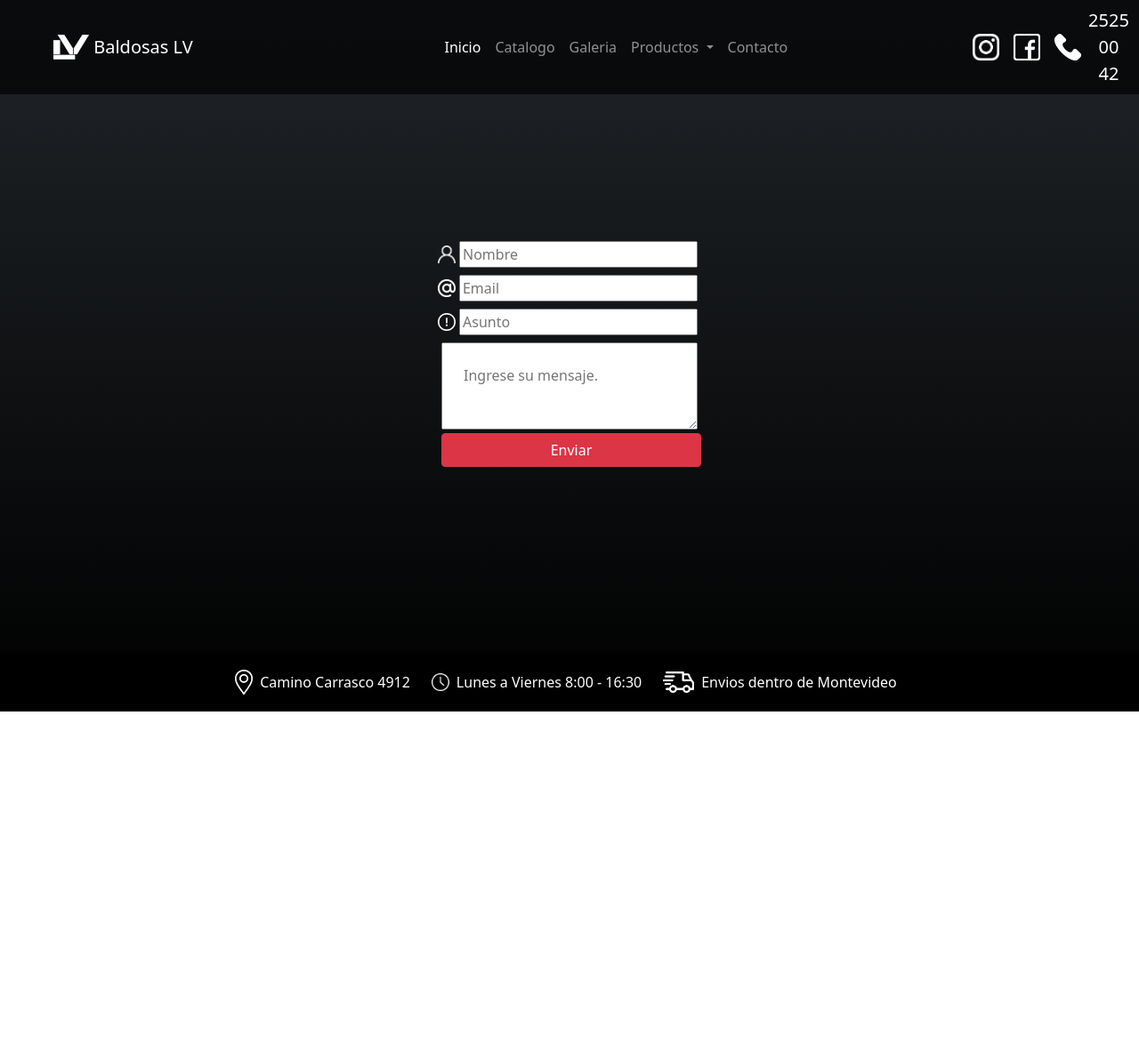
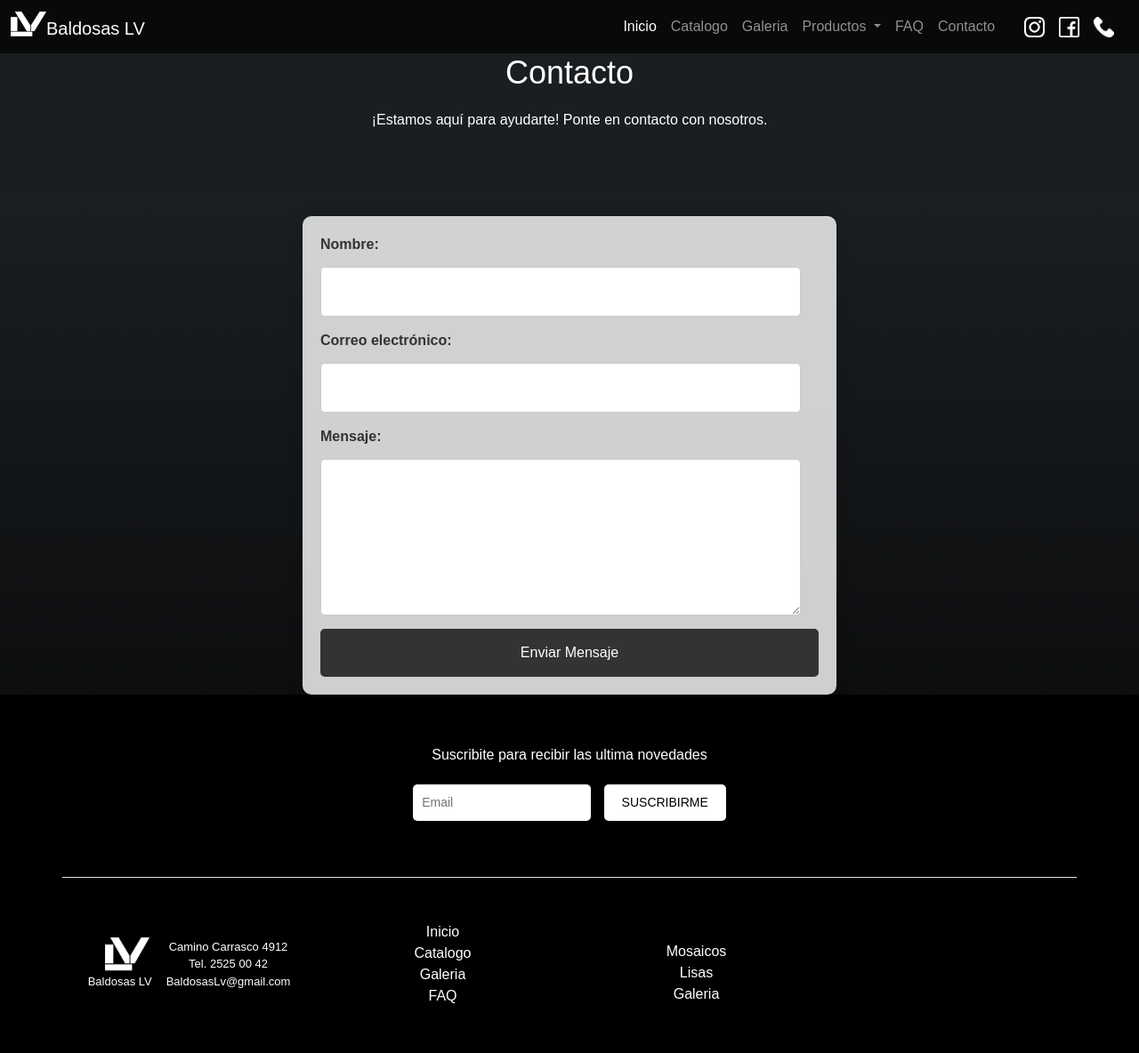
Before and after one commit to rodrigoSaporiti/baldosasLaVirgen, a website: page frontend/contacto.html in a window 1280 px wide. Shown: the whole page at 89% size. Before the commit the page ends 800 px from the top, so only its background shows below. Drawn offline with Linux system fonts and the light colour scheme; grey boxes are pictures that could not be loaded.

Commit message:
contacto

```diff
--- a/frontend/contacto.html
+++ b/frontend/contacto.html
@@ -6,22 +6,24 @@
     <title>Catalogo-Baldosas La Virgen</title>
     <link rel="stylesheet" href="../css/bootstrap.min.css">
     <link rel="stylesheet" href="style.css">
+
 </head>
 <body class="barraDegradeInversa">
 
 
-
-  <nav class="navbar navbar-expand-lg navbar-dark colorNav justify-content-center relative-top">
-    <div class="container-fluid">
-      <a class="navbar-brand" href="index.html">
-        <img src="imagenes/sinTexto.png" alt="logo" width="40" height="30" class="d-inline-block align-text-top ms-lg-5 jus">
-       <span class="ms-5 ms-md-0">Baldosas LV</span>
+  <nav class="navbar navbar-expand-lg navbar-dark colorNav fixed-top">
+    <div class="container-fluid logo ">
+      <a class="navbar-brand d-flex" href="index.html">
+        <img src="imagenes/sinTexto.png" alt="logo" width="40" height="30"
+          class=" align-text-top " />
+        <span class=" baldosaslv mt-1">Baldosas LV</span>
       </a>
-      <button class="navbar-toggler" type="button" data-bs-toggle="collapse" data-bs-target="#navbarSupportedContent" aria-controls="navbarSupportedContent" aria-expanded="false" aria-label="Toggle navigation">
+      <button class="navbar-toggler" type="button" data-bs-toggle="collapse" data-bs-target="#navbarSupportedContent"
+        aria-controls="navbarSupportedContent" aria-expanded="false" aria-label="Toggle navigation">
         <span class="navbar-toggler-icon"></span>
       </button>
-      <div class="collapse navbar-collapse" id="navbarSupportedContent">
-        <ul class="navbar-nav text-center align-items-sm-center align-items-sm-start marginUl" >
+      <div class="collapse navbar-collapse justify-content-end " id="navbarSupportedContent">
+        <ul class="navbar-nav text-center align-items-sm-center align-items-sm-start">
           <li class="nav-item">
             <a class="nav-link active" aria-current="page" href="index.html">Inicio</a>
           </li>
@@ -32,87 +34,167 @@
             <a class="nav-link" href="galeria.html">Galeria</a>
           </li>
           <li class="nav-item dropdown">
-            <a class="nav-link dropdown-toggle" href="#" id="navbarDropdown" role="button" data-bs-toggle="dropdown" aria-expanded="false">
+            <a class="nav-link dropdown-toggle" href="#" id="navbarDropdown" role="button" data-bs-toggle="dropdown"
+              aria-expanded="false">
               Productos
             </a>
-            <ul class="dropdown-menu colorNav" aria-labelledby="navbarDropdown">
-              <li><a class="dropdown-item text-white text-center" href="lisas.html">Lisas</a></li>
-              <li><hr class="dropdown-divider"></li>
-              <li><a class="dropdown-item text-white text-center" href="mosaicos.html">Mosaicos</a></li>
-              <li><hr class="dropdown-divider"></li>
-              <li><a class="dropdown-item text-white text-center" href="vereda.html">Vereda</a></li>
-
+            <ul class="dropdown-menu colorNav " aria-labelledby="navbarDropdown">
+              <li>
+                <a class="dropdown-item text-white text-center " href="lisas.html">Lisas</a>
+              </li>
+              <li>
+                <hr class="dropdown-divider" />
+              </li>
+              <li>
+                <a class="dropdown-item text-white text-center" href="mosaicos.html">Mosaicos</a>
+              </li>
+              <li>
+                <hr class="dropdown-divider" />
+              </li>
+              <li>
+                <a class="dropdown-item text-white text-center" href="vereda.html">Vereda</a>
+              </li>
             </ul>
           </li>
+
+          <li class="nav-item">
+            <a class="nav-link" href="galeria.html">FAQ</a>
+          </li>
+
           <li class="nav-item">
             <a class="nav-link" href="contacto.html">Contacto</a>
           </li>
 
           <a class="navbar-brand" target="_blank" href="https://www.instagram.com/baldosas_lavirgen_srl/">
-            <img src="imagenes/instagram (1).png" alt="" width="30" height="30" class="d-inline-block align-text-top m d-none d-lg-block" style="margin-left: 200px;">
+            <img src="imagenes/instagram (1).png" alt="" width="23" height="23"
+              class="d-inline-block align-text-top m d-none d-lg-block" style="margin-left: 25px" />
           </a>
 
-
           <a class="navbar-brand" target="_blank" href="https://www.facebook.com/BALDOSASLAVIRGEN">
-            <img src="imagenes/FB.png" alt="" width="30" height="30" class="d-inline-block align-text-top m d-none d-lg-block">
+            <img src="imagenes/FB.png" alt="" width="23" height="23"
+              class="d-inline-block align-text-top m d-none d-lg-block" />
           </a>
 
-          <a class="navbar-brand me-2" href="#">
-            <img src="imagenes/TELEFONO.png" alt="" width="30" height="30" class="d-inline-block align-text-top m d-none d-lg-block">
+          <a class="navbar-brand" href="#">
+            <img src="imagenes/TELEFONO.png" alt="" height="23"
+              class="d-inline-block align-text-top m d-none d-lg-block" />
           </a>
 
-          <p class="text-white m-auto lead d-none d-lg-block">2525 00 42</p>
 
         </ul>
       </div>
     </div>
   </nav>
 
+  <main>
+    <header>
+        <h1>Contacto</h1>
+        <p>¡Estamos aquí para ayudarte! Ponte en contacto con nosotros.</p>
+    </header>
+    <form>
+        <label for="nombre">Nombre:</label>
+        <input type="text" id="nombre" name="nombre" required>
 
-<main class="text-center m-5 mt-auto">
+        <label for="email">Correo electrónico:</label>
+        <input type="email" id="email" name="email" required>
 
-    <form class="d-grid w-25  m-auto">
+        <label for="mensaje">Mensaje:</label>
+        <textarea id="mensaje" name="mensaje" rows="6" required></textarea>
 
-      <div class="d-flex ">
-        <img src="imagenes/contacto/user.png" style="width: 20px; height: 20px;" class="m-auto m-2">
-        <input class="m-1 w-100" type="text" placeholder="Nombre" id="nombre">
-      </div>
-
-      <div class="d-flex">
-        <img src="imagenes/contacto/arroba.png" style="width: 20px; height: 20px;" class="m-auto ">
-        <input class="m-1 w-100" type="text" placeholder="Email" id="email">
-
-      </div>
-
-      <div class="d-flex">
-        <img src="imagenes/contacto/asunto.png" style="width: 20px; height: 20px;" class="m-auto">
-        <input class="m-1 w-100" type="text" placeholder="Asunto"id="asunto">
-      </div>
-
-        <textarea class="m-1 p-4" placeholder="Ingrese su mensaje."></textarea>
-        <button class="btn btn-danger w-auto  ms-1 ">Enviar</button>
+        <button class="buttonContacto" type="submit">Enviar Mensaje</button>
     </form>
-
 </main>
 
 
 
-<footer class="barraFooter text-white d-md-flex align-items-md-center justify-content-md-center text-center">
+<footer
+class="barraFooter w-100 p-5"
+>
+<div class="w-100 text-center m-auto">
+<a href="#btnSus" id="hrefSus"><p class="text-white mt-2 ">Suscribite para recibir las ultima novedades</p></a>
 
-    <img class="mt-3 mt-md-0" src="imagenes/ubicacion.png" width="20px">
-   <p class=" mt-md-3 mx-md-2 ">Camino Carrasco 4912</p>
+<input type="text" placeholder="Email" class="inputFooter">
+<button id="btnSus" class=" text-black text-center btnSus">SUSCRIBIRME</button>
 
 
-   <img src="imagenes/horario.png" class="ms-md-3" width="20px">
-   <p class="mt-md-3 mx-md-2">Lunes a Viernes 8:00 - 16:30</p>
-
-   <img src="imagenes/CAMION.png" class="ms-md-3" width="35px">
-   <p class=" mt-md-3 mx-md-2">Envios dentro de Montevideo</p>
-
-  </footer>
 
 
+</div>
+
+<div class="container">
+
+<div class="row footerResponsive mt-5 border-top">
+
+
+<div class="col-3 d-flex justify-content-center align-items-center text-center celResponsive">
+
+
+<a class="navbar-brand" href="index.html">
+  <img
+    src="imagenes/sinTexto.png"
+    alt="logo"
+    width="50"
+    height="40"
+    class=" ms-3 "
+
+  />
+
+
+  <span class="baldosaslv d-flex justify-content-around align-content-center text-white  mb-0" style="font-size: small;">Baldosas LV</span>
+
+</a>
+
+
+
+<div class=" m-0">
+
+<p class="text-white text-center mt-0 mb-0" style="font-size: small;">Camino Carrasco 4912</p>
+<p class="text-white text-center mt-0 mb-0" style="font-size: small;">Tel. 2525 00 42</p>
+<p class="text-white text-center mt-0 mb-0" style="font-size: small;">BaldosasLv@gmail.com</p>
+
+
+</div>
+
+
+
+
+
+
+</div>
+
+<div class="col-md-3 d-md-flex flex-column justify-content-center text-center celResponsive">
+
+<a href="index.html" class="text-white text-decoration-none">Inicio</a>
+<a href="catalogo.html" class="text-white text-decoration-none">Catalogo</a>
+<a href="galeria.html" class="text-white text-decoration-none">Galeria</a>
+<a href="faq.html" class="text-white text-decoration-none">FAQ</a>
+
+
+</div>
+
+
+<div class="col-md-3 d-md-flex flex-column justify-content-center  text-center ">
+
+<a href="mosaicos.html" class="text-white text-decoration-none">Mosaicos</a>
+<a href="lisas.html" class="text-white text-decoration-none">Lisas</a>
+<a href="vereda.html" class="text-white text-decoration-none">Galeria</a>
+
+
+</div>
+
+<div class="col-3 d-flex  justify-content-center align-items-center mt-4">
+
+
+
+<iframe src="https://www.google.com/maps/embed?pb=!1m14!1m8!1m3!1d13093.742133215486!2d-56.1107085!3d-34.8704081!3m2!1i1024!2i768!4f13.1!3m3!1m2!1s0x959f8709b9c26151%3A0x9d21ef7fc1d66c05!2sF%C3%A1brica%20de%20Baldosas%20La%20Virgen%20Srl!5e0!3m2!1ses!2suy!4v1702174552489!5m2!1ses!2suy" width="180" height="150" style="border:0;" allowfullscreen="" loading="lazy" referrerpolicy="no-referrer-when-downgrade"></iframe>
+</div>
+
+
+
+</div>
+</footer>
+<script src="../js/bootstrap.min.js"></script>
 </body>
 
-<script src="../js/bootstrap.min.js"></script>
+
 </html>
--- a/frontend/style.css
+++ b/frontend/style.css
@@ -144,12 +144,154 @@ background: linear-gradient(190deg, rgba(255,255,255,1) 0%, rgba(236,236,236,1)
     display: flex;
     flex-direction: column;
     min-height: 100vh;
+    font-family: 'Arial', sans-serif;
+    margin: 0;
+    padding: 0;
+    box-sizing: border-box;
+    background: linear-gradient(190deg, rgba(255, 255, 255, 1) 0%, rgba(236, 236, 236, 1) 7%);
+    background-size: cover;
+    color: #333;
+
   }
 
   footer {
-    margin-top: auto; /* Empuja el footer hacia la parte inferior */
+    margin-top: auto;
     background-color: #333;
     color: #fff;
     text-align: center;
-    padding: 20px;
+    padding: 30px 0;
   }
+
+
+ header {
+  background-color: #1b1e20;
+  color: #fff;
+  text-align: center;
+  padding: 60px 0;
+  margin-bottom: 20px; /
+}
+
+section {
+    max-width: 800px;
+    margin: 0 auto;
+    background-color: #fff;
+    padding: 40px;
+    box-shadow: 0 0 20px rgba(0, 0, 0, 0.1);
+    border-radius: 10px;
+    position: relative;
+  }
+
+  h1 {
+    font-size: 36px;
+    margin-bottom: 20px;
+
+  }
+
+  form {
+    display: grid;
+
+      max-width: 600px;
+      margin: 0 auto;
+      background-color: rgba(255, 255, 255, 0.8); /* Ajusta la opacidad según tus preferencias */
+      padding: 20px;
+      box-shadow: 0 0 20px rgba(0, 0, 0, 0.1);
+      border-radius: 10px;
+      position: relative;
+
+  }
+
+  label {
+    font-weight: bold;
+    display: block;
+    margin-bottom: 8px;
+  }
+
+  input,
+  textarea {
+      width: calc(100% - 20px);
+      padding: 15px;
+      box-sizing: border-box;
+      border: 1px solid #ccc;
+      border-radius: 5px;
+      margin-top: 5px;
+      font-size: 16px;
+      margin-bottom: 15px;
+  }
+
+  textarea {
+    resize: vertical;
+  }
+
+  button {
+    background-color: #333;
+    color: #fff;
+    padding: 15px 30px;
+    border: none;
+    border-radius: 5px;
+    cursor: pointer;
+    font-size: 16px;
+    transition: background-color 0.3s ease;
+}
+
+
+.buttonContacto:hover {
+  background-color: #555;
+}
+
+  .background-shape {
+    position: absolute;
+    top: 0;
+    right: 0;
+    width: 150px;
+    height: 150px;
+    clip-path: polygon(0 0, 100% 0, 0 100%);
+  }
+
+
+  .inputFooter {
+    padding: 10px;
+    border: none;
+    border-radius: 5px;
+    margin-right: 10px;
+    font-size: 14px;
+    width: 200px;
+}
+
+
+.btnSus {
+  background-color: #fff;
+  color: #333;
+  border: none;
+  padding: 10px 20px;
+  border-radius: 5px;
+  font-size: 14px;
+  cursor: pointer;
+}
+
+ .btnSus:hover {
+            background-color: #eee;
+        }
+
+        #hrefSus {
+          text-decoration: none; /* Esto elimina el subrayado */
+          color: tu-color-preferido; /* Puedes establecer un color personalizado para los enlaces */
+      }
+
+      #hrefSus:hover {
+          text-decoration: underline; /* Agrega el subrayado cuando el enlace se coloca encima */
+          /* También puedes ajustar el color del subrayado al pasar el ratón si lo deseas */
+      }
+
+
+
+  .footerResponsive {
+    padding-top: 20px;
+  }
+
+  .celResponsive {
+    margin-bottom: 20px;
+  }
+
+  iframe {
+    border: none;
+  }
```
